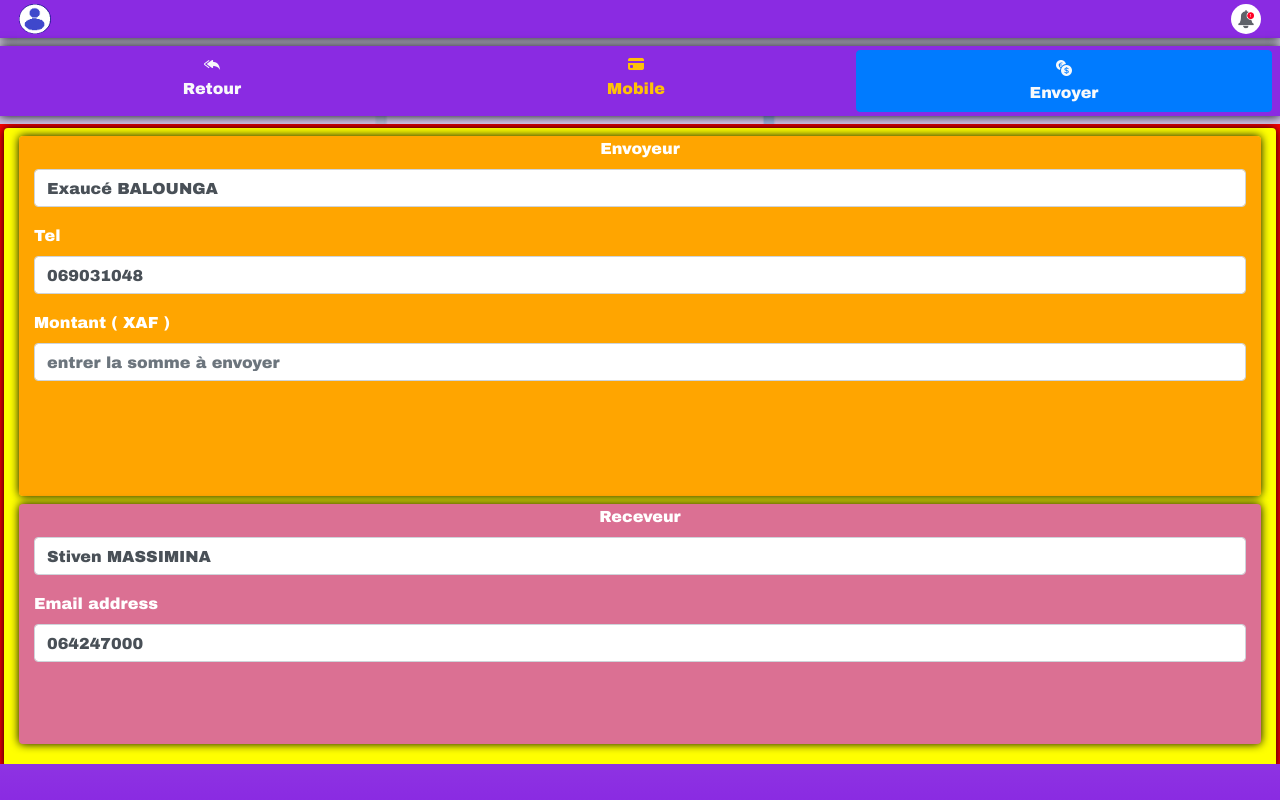
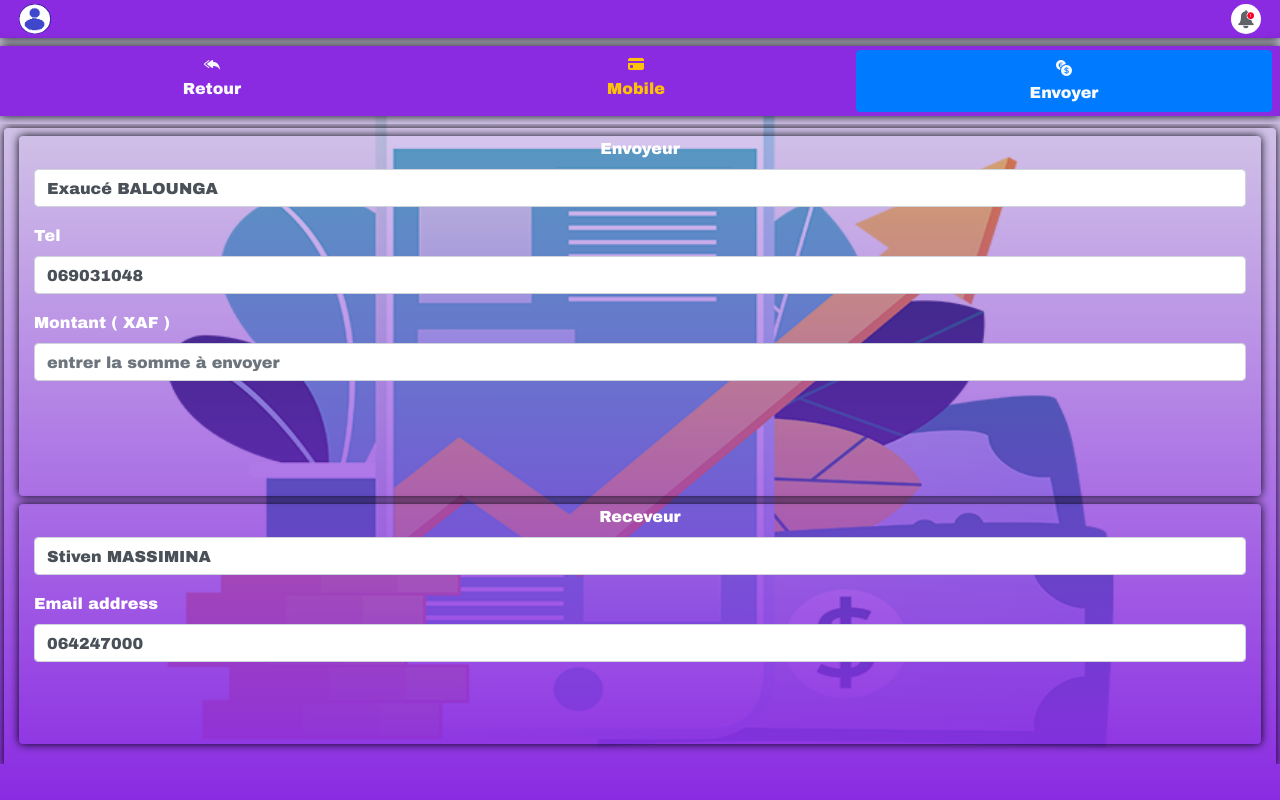
Before and after one commit to zozo-coder252/3m, a plain HTML site: page depot.html in a window 1280 px wide. Drawn offline with nearby package versions, Linux system fonts and the light colour scheme.

Commit message:
Add files via upload

```diff
--- a/depot.html
+++ b/depot.html
@@ -80,11 +80,11 @@ background-repeat: no-repeat;">
 
   <!----partie depot-->
 
-  <div class="row my-2 " style=" overflow-x: scroll ; height: 80vh; background: red; ">
+  <div class="row my-2 " style=" overflow-x: scroll ; height: 80vh; background: transparent; ">
 
-<div class="col mx-1 my-1 rounded" style="  height: 80vh; background: yellow; box-shadow: 0px 0px 10px 0px rgba(0,0,10,12);" >
+<div class="col mx-1 my-1 rounded" style="  height: 80vh; background: transparent; box-shadow: 0px 0px 10px 0px rgba(0,0,10,12);" >
 
-<div class="col my-2 rounded" style=" overflow-x: scroll ; background: orange; height: 45vh; box-shadow: 0px 0px 10px 0px rgba(0,0,10,12);  " >
+<div class="col my-2 rounded" style=" overflow-x: scroll ; background: transparent; height: 45vh; box-shadow: 0px 0px 10px 0px rgba(0,0,10,12);  " >
 
 
 <div class="mb-3">
@@ -105,7 +105,7 @@ background-repeat: no-repeat;">
 </div>
 
 <p></p>
-<br><br><br><br><br><br>
+<br><br><br><br>
 <p></p>
 
 
@@ -113,7 +113,7 @@ background-repeat: no-repeat;">
 
        </div>
 
-       <div class="col   rounded" style="background: palevioletred; height: 30vh; box-shadow: 0px 0px 10px 0px rgba(0,0,10,12); " >
+       <div class="col   rounded" style=" overflow-x: scroll ; background: transparent; height: 30vh; box-shadow: 0px 0px 10px 0px rgba(0,0,10,12); " >
 
 
 
@@ -128,13 +128,17 @@ background-repeat: no-repeat;">
   <input type="email" class="form-control" id="stel" value="064247000">
 </div>
 
+<p></p>
+<br><br><br><br>
+<p></p>
+
 
        </div>
 
 
 
 <p></p>
-<br><br><br><br><br><br><br><br><br>
+<br><br><br><br>
 
 
 
```
